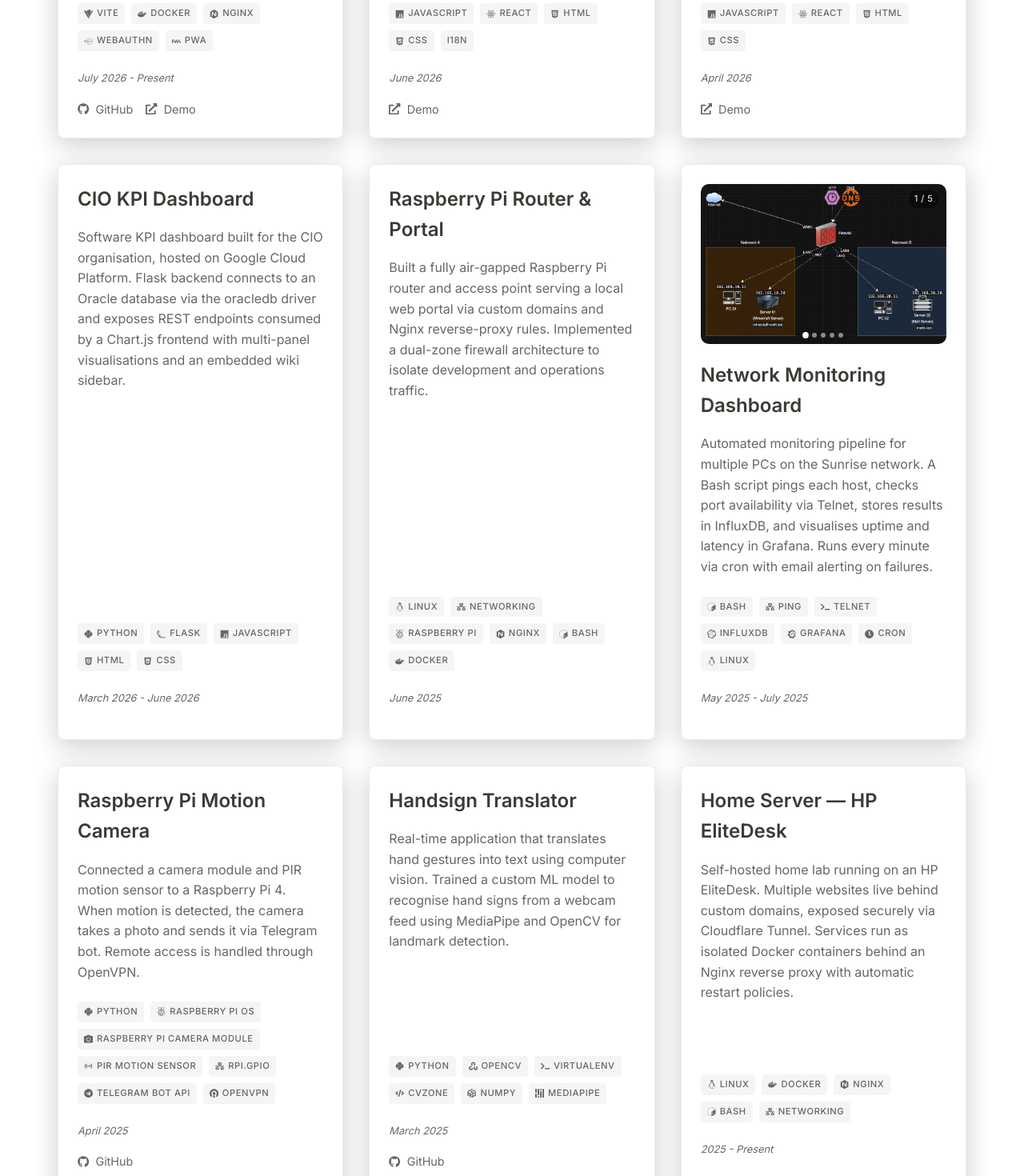
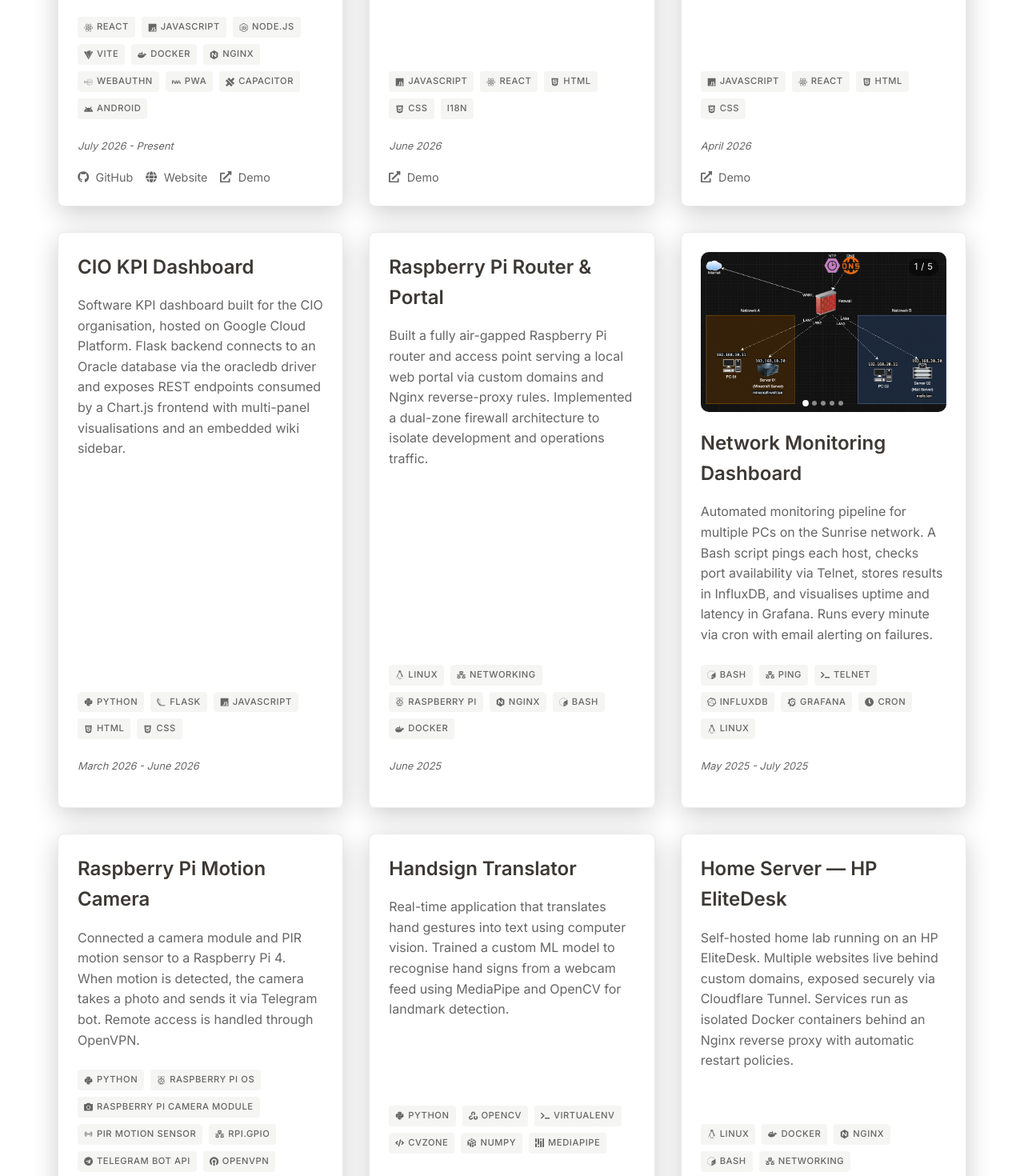
Before and after one commit to DuarteSantos8/portfolio, a React (Vite) app: page /projects in a window 1280 px wide. Shown: the part 1100-2570 px from the top of the page at 80% size. Built offline with nearby package versions, Linux system fonts and the light colour scheme; no server answers.

Commit message:
Sync with live duarte-santos.ch: openGym on GitHub, repo-host aware project links
- openGym links to github.com/DuarteSantos8/openGym, own website + /demo/ link,
  13 languages, Android APK
- GithubStars -> RepoStars (GitHub or GitLab API), project field repoLink + repoHost

```diff
--- a/src/data/projectsData.json
+++ b/src/data/projectsData.json
@@ -7,7 +7,7 @@
       "de": "Ein einfach zu bedienendes Reservierungstool für das Multi-Media-Team von Sunrise zur effizienten Verwaltung und Buchung von Ausrüstung. Entwickelt mit einem React-Frontend, einer Flask-REST-API und einer MySQL-Datenbank mit Firebase-Authentifizierung."
     },
     "technologies": ["JavaScript", "Python", "HTML", "CSS", "React", "Flask", "MySQL", "Firebase"],
-    "githubLink": "https://git.sunrise-avengers.ch/appli/medistock-frontend",
+    "repoLink": "https://git.sunrise-avengers.ch/appli/medistock-frontend",
     "demoLink": "https://medistock.sunrise-avengers.ch/",
     "category": "Professional",
     "date": {
@@ -32,7 +32,7 @@
       "de": "Ein Echtzeit-Dashboard zur Punkteverfolgung für Sunrise-Vertriebsmitarbeiter, das Qlik-Analysen mit einem benutzerdefinierten Vue.js-Frontend integriert, um individuelle und Team-Leistungskennzahlen zu visualisieren."
     },
     "technologies": ["JavaScript", "HTML", "CSS", "Vue.js", "Bootstrap", "Qlik", "JSON Server"],
-    "githubLink": "https://git.sunrise-avengers.ch/appli/saleschamp-frontend",
+    "repoLink": "https://git.sunrise-avengers.ch/appli/saleschamp-frontend",
     "demoLink": "https://saleschamp.sunrise-avengers.ch/",
     "category": "Professional",
     "date": {
@@ -50,7 +50,7 @@
       "de": "Ein Software-KPI-Dashboard für die CIO-Organisation, gehostet auf der Google Cloud Platform. Das Flask-Backend verbindet sich über den oracledb-Treiber mit einer Oracle-Datenbank und stellt REST-Endpunkte bereit, die von einem Chart.js-Frontend mit mehrseitigen Visualisierungen und einer eingebetteten Wiki-Sidebar genutzt werden."
     },
     "technologies": ["Python", "Flask", "JavaScript", "HTML", "CSS"],
-    "githubLink": null,
+    "repoLink": null,
     "demoLink": "",
     "category": "Professional",
     "date": {
@@ -68,7 +68,7 @@
       "de": "Automatisierte Überwachungspipeline für mehrere PCs im Sunrise-Netzwerk. Ein Bash-Skript pingt jeden Host, prüft die Port-Verfügbarkeit via Telnet, speichert Ergebnisse in InfluxDB und visualisiert Uptime und Latenz in Grafana. Läuft jede Minute via Cron mit E-Mail-Benachrichtigungen bei Ausfällen."
     },
     "technologies": ["Bash", "Ping", "Telnet", "InfluxDB", "Grafana", "Cron", "Linux"],
-    "githubLink": null,
+    "repoLink": null,
     "demoLink": "",
     "category": "Professional",
     "date": {
@@ -92,7 +92,7 @@
       "de": "Aufbau eines vollständig isolierten Raspberry Pi Routers und Access Points, der ein lokales Webportal über benutzerdefinierte Domains und Nginx Reverse-Proxy-Regeln bereitstellt. Implementierung einer Dual-Zone-Firewall-Architektur zur Trennung von Entwicklungs- und Betriebsverkehr."
     },
     "technologies": ["Linux", "Networking", "Raspberry Pi", "Nginx", "Bash", "Docker"],
-    "githubLink": null,
+    "repoLink": null,
     "demoLink": "",
     "category": "Professional",
     "date": {
@@ -110,7 +110,7 @@
       "de": "Website für André Lavouras Santos, Advogados — eine Anwaltskanzlei in Maia, Portugal, geführt von meinem Bruder. Erstellt mit einem React-Frontend und mehrsprachiger Unterstützung (Portugiesisch, Englisch, Deutsch), die die sieben Fachgebiete der Kanzlei, das Team und einen eingebetteten Google-Maps-Standort präsentiert. Enthält ein Kontaktformular zur Buchung von Beratungsgesprächen mit Spam-Schutz."
     },
     "technologies": ["JavaScript", "React", "HTML", "CSS", "i18n"],
-    "githubLink": null,
+    "repoLink": null,
     "demoLink": "https://www.als-advogados.pt/",
     "category": "Personal",
     "date": {
@@ -130,7 +130,7 @@
       "de": "Kundenorientierte Webanwendung, erstellt mit React und einer JSON-basierten Datenschicht (ohne Datenbank). Leichtgewichtige Architektur mit Fokus auf schnelle Ladezeiten und einfache Inhaltsaktualisierungen, mit Drittanbieter-CAPTCHA-Integration für Spam-Schutz auf Benutzerformularen."
     },
     "technologies": ["JavaScript", "React", "HTML", "CSS"],
-    "githubLink": null,
+    "repoLink": null,
     "demoLink": "https://litho.ch/",
     "category": "Personal",
     "date": {
@@ -154,7 +154,7 @@
       "de": "Echtzeit-Anwendung, die Handgesten mithilfe von Computer Vision in Text umwandelt. Ein benutzerdefiniertes ML-Modell wurde trainiert, um Handzeichen aus einem Webcam-Feed mithilfe von MediaPipe und OpenCV zur Landmarken-Erkennung zu identifizieren."
     },
     "technologies": ["Python", "OpenCV", "virtualenv", "CVZone", "NumPy", "MediaPipe"],
-    "githubLink": "https://github.com/DuarteSantos8/Hand-recognition",
+    "repoLink": "https://github.com/DuarteSantos8/Hand-recognition",
     "demoLink": "",
     "category": "Personal",
     "date": {
@@ -172,7 +172,7 @@
       "de": "Selbst gehostetes Heimlabor auf einem HP EliteDesk. Mehrere Websites hinter eigenen Domains, sicher über Cloudflare Tunnel exponiert. Dienste laufen als isolierte Docker-Container hinter einem Nginx Reverse Proxy mit automatischen Neustart-Richtlinien."
     },
     "technologies": ["Linux", "Docker", "Nginx", "Bash", "Networking"],
-    "githubLink": null,
+    "repoLink": null,
     "demoLink": "",
     "category": "Personal",
     "date": {
@@ -190,7 +190,7 @@
       "de": "Aufbau einer voll funktionsfähigen Arcade-Machine von Grund auf als Abschlussprojekt an der Sekundarschule mit der Note 6 — der höchstmöglichen Bewertung. Leitung einer vierköpfigen Gruppe: Aufgabenverteilung, Materialbeschaffung, Sicherung des Arbeitsplatzes und vollständige Verantwortung für den Projektplan. Der Bau umfasste Schreinerei, Elektronikverkabelung und Lackierung vor einer Live-Präsentation vor der Schule."
     },
     "technologies": ["Woodworking", "Electronics", "Wiring", "Project Management"],
-    "githubLink": null,
+    "repoLink": null,
     "demoLink": "",
     "category": "Personal",
     "date": {
@@ -219,7 +219,7 @@
       "de": "Eine Twint-inspirierte mobile Zahlungs-App als Schulprojekt am BBC. Unterstützt das Senden und Empfangen von Geld per Benutzersuche oder QR-Code-Scan, Echtzeit-Transaktionshistorie, mehrere Kontotypen (Spar-, Giro-, Anlagekonto), Ausgabenlimits, Profilverwaltung, Dunkelmodus und Lokalisierung auf Deutsch, Englisch und Chinesisch. Erstellt mit einem React Native Frontend und einer Node.js/Express REST API mit PostgreSQL."
     },
     "technologies": ["React Native", "Node.js", "JavaScript", "Firebase", "PostgreSQL"],
-    "githubLink": null,
+    "repoLink": null,
     "demoLink": "",
     "category": "Personal",
     "date": {
@@ -248,7 +248,7 @@
       "de": "Eine WhatsApp-ähnliche mobile Messaging-App für ÜK 335 mit der Note 6 — dem Maximum. Verwendet E-Mail-Adressen statt Telefonnummern als Identität. Funktionen: Kontoerstellung, Direktnachrichten, Gruppenchats mit Benutzerliste und Verlassoption, Profilanpassung (Benutzername, Bio, Profilbild) und Nachrichtenlöschung."
     },
     "technologies": ["React Native", "Firebase", "JavaScript"],
-    "githubLink": null,
+    "repoLink": null,
     "demoLink": "",
     "category": "Personal",
     "date": {
@@ -278,7 +278,7 @@
       "de": "Ein Kameramodul und ein PIR-Bewegungssensor wurden an einen Raspberry Pi 4 angeschlossen. Bei Bewegungserkennung nimmt die Kamera ein Foto auf und sendet es über einen Telegram-Bot. Der Fernzugriff erfolgt über OpenVPN."
     },
     "technologies": ["Python", "Raspberry Pi OS", "Raspberry Pi Camera Module", "PIR Motion Sensor", "RPi.GPIO", "Telegram Bot API", "OpenVPN"],
-    "githubLink": "https://github.com/DuarteSantos8",
+    "repoLink": null,
     "demoLink": "",
     "category": "Personal",
     "date": {
@@ -291,14 +291,16 @@
   {
     "name": "openGym",
     "description": {
-      "en": "A self-hosted gym and body-weight tracker you actually own. Plan a weekly routine from a library of 1,300+ exercises, run guided workouts with a rest timer and automatic PR detection (supersets and cardio included), and track your body weight and progress over time with an activity heatmap and muscle map. Installable as a PWA with passkey (Face ID / fingerprint) login, offline support, cross-device sync, and 12-language localisation — all running on your own server via Docker, with no accounts, subscriptions, or telemetry.",
-      "pt": "Um registo de treino e peso corporal auto-hospedado que é verdadeiramente teu. Planeia uma rotina semanal a partir de uma biblioteca de mais de 1300 exercícios, faz treinos guiados com temporizador de descanso e deteção automática de recordes (incluindo supersets e cardio), e acompanha o teu peso e progresso ao longo do tempo com um mapa de atividade e mapa muscular. Instalável como PWA com login por passkey (Face ID / impressão digital), suporte offline, sincronização entre dispositivos e localização em 12 idiomas — tudo a correr no teu próprio servidor via Docker, sem contas, subscrições ou telemetria.",
-      "de": "Ein selbst gehosteter Gym- und Körpergewichts-Tracker, der wirklich dir gehört. Plane eine Wochenroutine aus einer Bibliothek mit über 1300 Übungen, absolviere geführte Workouts mit Pausen-Timer und automatischer PR-Erkennung (inklusive Supersätzen und Cardio) und verfolge dein Körpergewicht und deinen Fortschritt mit Aktivitäts-Heatmap und Muskelkarte. Installierbar als PWA mit Passkey-Login (Face ID / Fingerabdruck), Offline-Unterstützung, geräteübergreifender Synchronisation und Lokalisierung in 12 Sprachen — alles läuft auf deinem eigenen Server via Docker, ohne Konten, Abonnements oder Telemetrie."
+      "en": "A self-hosted gym and body-weight tracker you actually own. Plan a weekly routine from a library of 1,300+ exercises, run guided workouts with a rest timer and automatic PR detection (supersets and cardio included), and track your body weight and progress over time with an activity heatmap and muscle map. Installable as a PWA with passkey (Face ID / fingerprint) login, offline support, cross-device sync, and a 13-language interface — or as a standalone Android APK that keeps everything on the phone. All of it runs on your own server via Docker, with no accounts, subscriptions, or telemetry.",
+      "pt": "Um registo de treino e peso corporal auto-hospedado que é verdadeiramente teu. Planeia uma rotina semanal a partir de uma biblioteca de mais de 1300 exercícios, faz treinos guiados com temporizador de descanso e deteção automática de recordes (incluindo supersets e cardio), e acompanha o teu peso e progresso ao longo do tempo com um mapa de atividade e mapa muscular. Instalável como PWA com login por passkey (Face ID / impressão digital), suporte offline, sincronização entre dispositivos e interface em 13 idiomas — ou como APK Android autónomo que guarda tudo no telemóvel. Corre tudo no teu próprio servidor via Docker, sem contas, subscrições ou telemetria.",
+      "de": "Ein selbst gehosteter Gym- und Körpergewichts-Tracker, der wirklich dir gehört. Plane eine Wochenroutine aus einer Bibliothek mit über 1300 Übungen, absolviere geführte Workouts mit Pausen-Timer und automatischer PR-Erkennung (inklusive Supersätzen und Cardio) und verfolge dein Körpergewicht und deinen Fortschritt mit Aktivitäts-Heatmap und Muskelkarte. Installierbar als PWA mit Passkey-Login (Face ID / Fingerabdruck), Offline-Unterstützung, geräteübergreifender Synchronisation und Oberfläche in 13 Sprachen — oder als eigenständige Android-APK, die alles auf dem Handy behält. Alles läuft auf deinem eigenen Server via Docker, ohne Konten, Abonnements oder Telemetrie."
     },
-    "technologies": ["React", "JavaScript", "Node.js", "Vite", "Docker", "Nginx", "WebAuthn", "PWA"],
-    "githubLink": "https://github.com/DuarteSantos8/openGym",
-    "githubRepo": "DuarteSantos8/openGym",
-    "demoLink": "https://opengym.duarte-santos.ch/",
+    "technologies": ["React", "JavaScript", "Node.js", "Vite", "Docker", "Nginx", "WebAuthn", "PWA", "Capacitor", "Android"],
+    "repoLink": "https://github.com/DuarteSantos8/openGym",
+    "repoHost": "github",
+    "starsRepo": "DuarteSantos8/openGym",
+    "siteLink": "https://opengym.duarte-santos.ch/",
+    "demoLink": "https://opengym.duarte-santos.ch/demo/",
     "category": "Personal",
     "date": {
       "en": "July 2026 - Present",
--- a/src/pages/ProjectsPage.jsx
+++ b/src/pages/ProjectsPage.jsx
@@ -1,14 +1,14 @@
 import React, { useState, useMemo, useRef, useEffect } from 'react';
 import { useLanguage } from '../context/LanguageContext';
 import loc from '../utils/loc';
-import { FaGitlab, FaGithub, FaExternalLinkAlt, FaTerminal, FaCode, FaReact, FaPython, FaHtml5, FaCss3Alt, FaVuejs, FaJs, FaRaspberryPi, FaCamera, FaNetworkWired, FaTelegram, FaClock, FaLinux, FaDocker, FaHammer, FaMicrochip, FaPlug, FaTasks } from 'react-icons/fa';
-import { SiFlask, SiOpenvpn, SiMysql, SiFirebase, SiBootstrap, SiQlik, SiOpencv, SiNumpy, SiMediapipe, SiGnubash, SiGrafana, SiInfluxdb, SiNginx, SiNodedotjs, SiVite, SiPwa, SiWebauthn } from 'react-icons/si';
+import { FaGitlab, FaGithub, FaExternalLinkAlt, FaGlobe, FaTerminal, FaCode, FaReact, FaPython, FaHtml5, FaCss3Alt, FaVuejs, FaJs, FaRaspberryPi, FaCamera, FaNetworkWired, FaTelegram, FaClock, FaLinux, FaDocker, FaHammer, FaMicrochip, FaPlug, FaTasks } from 'react-icons/fa';
+import { SiFlask, SiOpenvpn, SiMysql, SiFirebase, SiBootstrap, SiQlik, SiOpencv, SiNumpy, SiMediapipe, SiGnubash, SiGrafana, SiInfluxdb, SiNginx, SiNodedotjs, SiVite, SiPwa, SiWebauthn, SiCapacitor, SiAndroid } from 'react-icons/si';
 import { MdSensors } from "react-icons/md";
 import { LuFileJson2 } from "react-icons/lu";
 import './ProjectsPage.css';
 import projectsData from '../data/projectsData.json';
 import ProjectImageCarousel from '../components/ProjectImageCarousel';
-import GithubStars from '../components/GithubStars';
+import RepoStars from '../components/RepoStars';
 
 const TechnologyIcons = {
   'React': FaReact, 'JavaScript': FaJs, 'Python': FaPython, 'HTML': FaHtml5,
@@ -25,6 +25,27 @@ const TechnologyIcons = {
   'Woodworking': FaHammer, 'Electronics': FaMicrochip,
   'Wiring': FaPlug, 'Project Management': FaTasks,
   'Node.js': SiNodedotjs, 'Vite': SiVite, 'PWA': SiPwa, 'WebAuthn': SiWebauthn,
+  'Capacitor': SiCapacitor, 'Android': SiAndroid,
+};
+
+const RepoIcons = { github: FaGithub, gitlab: FaGitlab };
+
+// Ohne repoHost gilt die Faustregel: Arbeitsprojekte liegen im DAL-GitLab,
+// private auf GitHub. repoHost ueberschreibt das pro Projekt.
+const repoHostOf = (project) =>
+  project.repoHost || (project.category === 'Professional' ? 'gitlab' : 'github');
+
+const RepoLink = ({ project, t }) => {
+  const Icon = RepoIcons[repoHostOf(project)] || FaGithub;
+  const label = project.category === 'Professional'
+    ? t.projects.gitlabLabel
+    : repoHostOf(project) === 'gitlab' ? t.projects.gitlabPublicLabel : t.projects.githubLabel;
+
+  return (
+    <a href={project.repoLink} target="_blank" rel="noopener noreferrer" className="project-link">
+      <Icon /> {label}
+    </a>
+  );
 };
 
 // Monatsnamen selbst auflösen statt new Date(str): Safari/iOS parst
@@ -142,10 +163,10 @@ const ProjectsPage = () => {
               <div className="project-date">{loc(project.date, language)}</div>
 
               <div className="project-links">
-                {project.githubLink && (
-                  <a href={project.githubLink} target="_blank" rel="noopener noreferrer" className="project-link">
-                    {project.category === 'Professional' ? <FaGitlab /> : <FaGithub />}
-                    {project.category === 'Professional' ? t.projects.gitlabLabel : t.projects.githubLabel}
+                {project.repoLink && <RepoLink project={project} t={t} />}
+                {project.siteLink && (
+                  <a href={project.siteLink} target="_blank" rel="noopener noreferrer" className="project-link">
+                    <FaGlobe /> {t.projects.websiteLabel}
                   </a>
                 )}
                 {project.demoLink && (
@@ -153,8 +174,13 @@ const ProjectsPage = () => {
                     <FaExternalLinkAlt /> {t.projects.demoLabel}
                   </a>
                 )}
-                {project.githubRepo && (
-                  <GithubStars repo={project.githubRepo} label={t.projects.starsLabel} />
+                {project.starsRepo && (
+                  <RepoStars
+                    repo={project.starsRepo}
+                    host={repoHostOf(project)}
+                    href={project.repoLink}
+                    label={t.projects.starsLabel}
+                  />
                 )}
               </div>
             </div>
--- a/src/translations/index.js
+++ b/src/translations/index.js
@@ -107,9 +107,11 @@ const translations = {
       categoryKeys: ['All', 'Professional', 'Personal'],
       categoryLabels: ['All', 'Professional', 'Personal'],
       gitlabLabel: 'DAL GitLab',
+      gitlabPublicLabel: 'GitLab',
       githubLabel: 'GitHub',
+      websiteLabel: 'Website',
       demoLabel: 'Demo',
-      starsLabel: 'GitHub stars',
+      starsLabel: 'stars',
     },
     music: {
       heading: 'Music',
@@ -255,9 +257,11 @@ const translations = {
       categoryKeys: ['All', 'Professional', 'Personal'],
       categoryLabels: ['Todos', 'Profissional', 'Pessoal'],
       gitlabLabel: 'DAL GitLab',
+      gitlabPublicLabel: 'GitLab',
       githubLabel: 'GitHub',
+      websiteLabel: 'Site',
       demoLabel: 'Demo',
-      starsLabel: 'Estrelas no GitHub',
+      starsLabel: 'estrelas',
     },
     music: {
       heading: 'Música',
@@ -403,9 +407,11 @@ const translations = {
       categoryKeys: ['All', 'Professional', 'Personal'],
       categoryLabels: ['Alle', 'Beruflich', 'Persönlich'],
       gitlabLabel: 'DAL GitLab',
+      gitlabPublicLabel: 'GitLab',
       githubLabel: 'GitHub',
+      websiteLabel: 'Website',
       demoLabel: 'Demo',
-      starsLabel: 'GitHub-Sterne',
+      starsLabel: 'Sterne',
     },
     music: {
       heading: 'Musik',
```
Also changed, not shown: src/components/RepoStars.jsx (renamed from src/components/GithubStars.jsx, +29 -12 lines), 1 other file (tests, documents, lock files or other folders).
